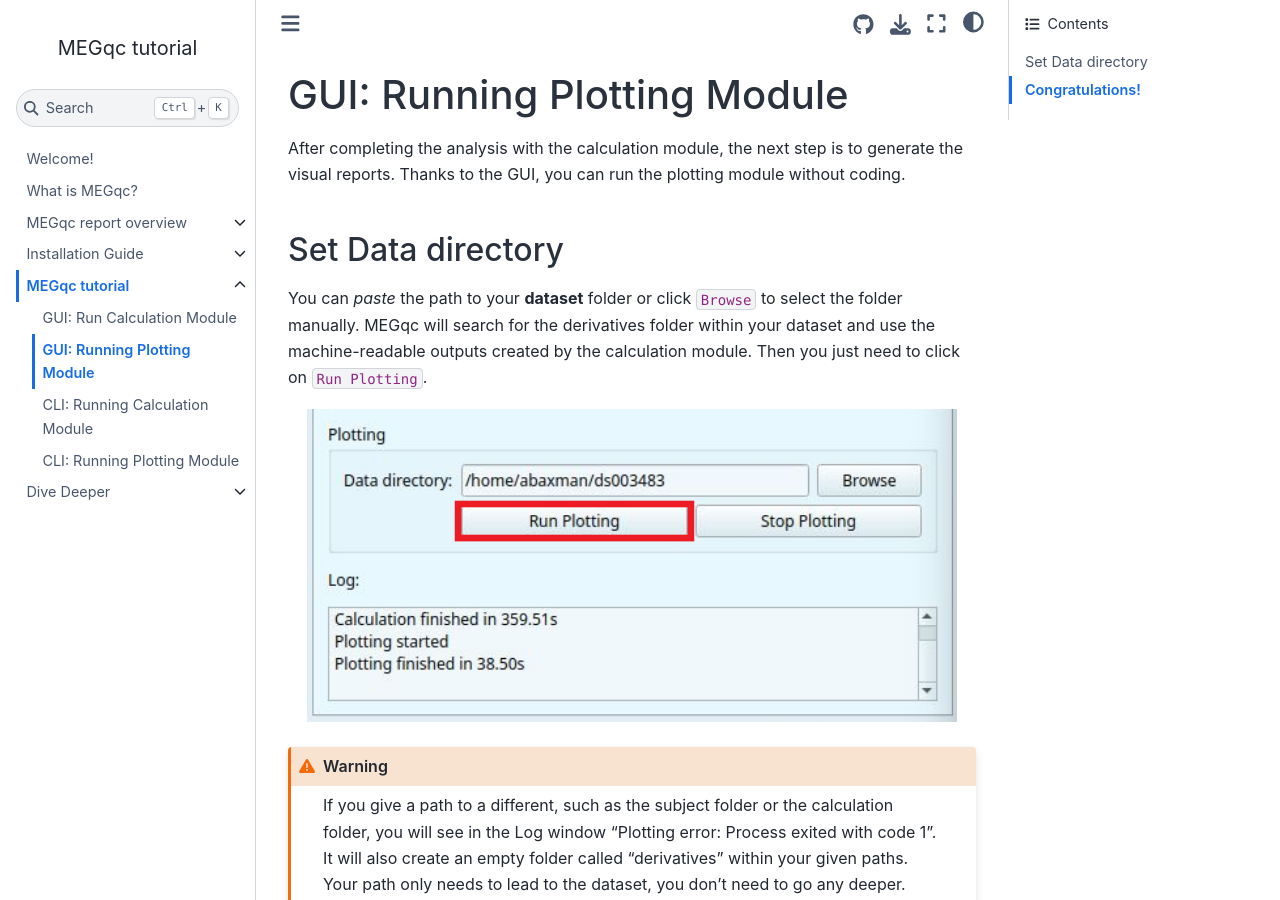
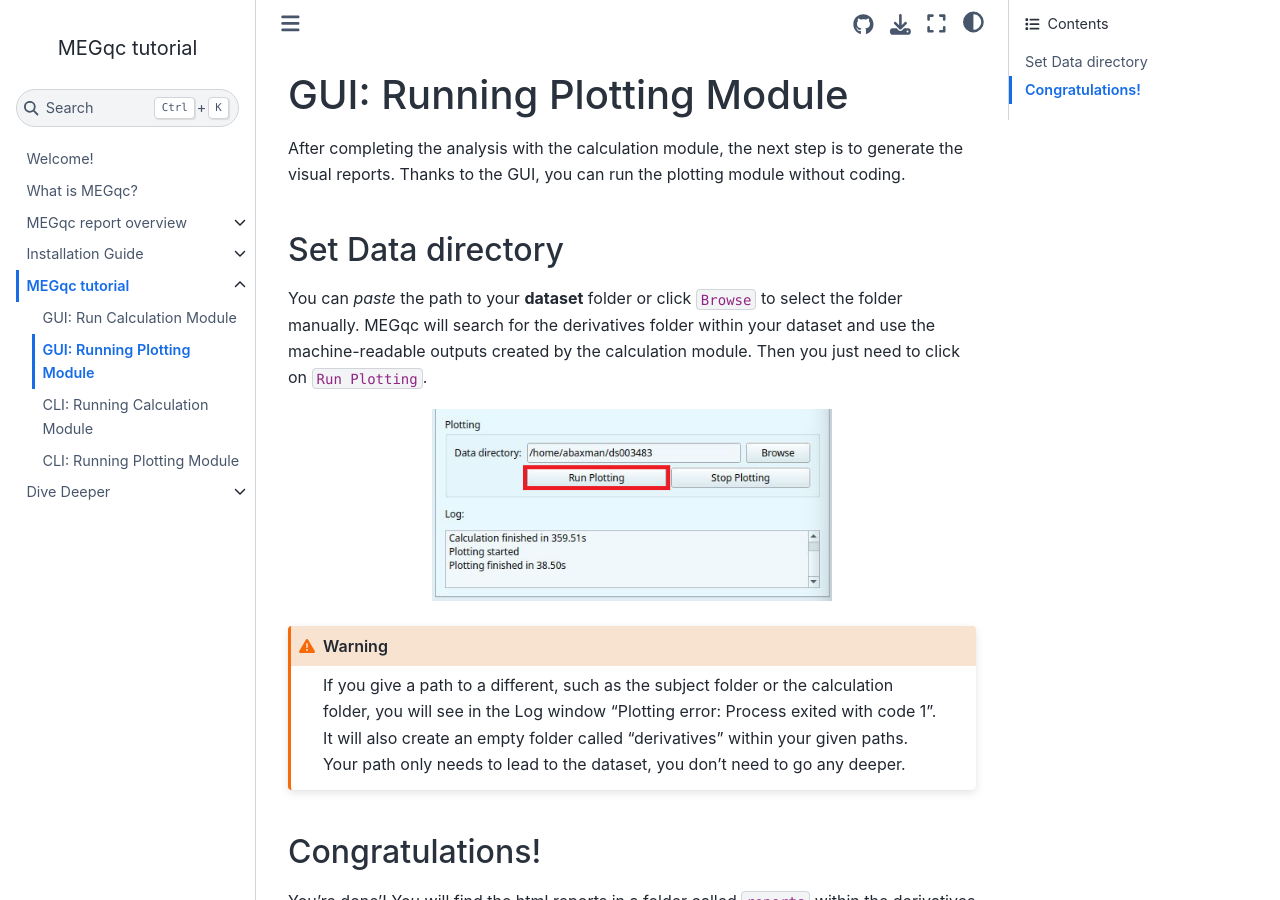
Before and after one commit to ANCPLabOldenburg/megqc_documentation, a Jupyter Book: the page built from tutorial/plot_gui.md, in a window 1280 px wide and 900 px high. Built offline with Jupyter Book 1.0.4 settings and Sphinx 7.4.7 and the Sphinx Book theme 1.1.4, drawn with Linux system fonts in a browser that asks for light colours.

Commit message:
Update plot_gui.md

````diff
--- a/tutorial/plot_gui.md
+++ b/tutorial/plot_gui.md
@@ -5,7 +5,7 @@ After completing the analysis with the calculation module, the next step is to g
 ## Set Data directory
 You can *paste* the path to your **dataset** folder or click `Browse` to select the folder manually. MEGqc will search for the derivatives folder within your dataset and use the machine-readable outputs created by the calculation module. Then you just need to click on `Run Plotting`.
 
-<img src="../static/mini/run_plotting3.png" alt="launchgui" width="650px" align="center">
+<img src="../static/mini/run_plotting3.png" alt="launchgui" width="400px" align="center">
 
 ```{warning}
 
````
